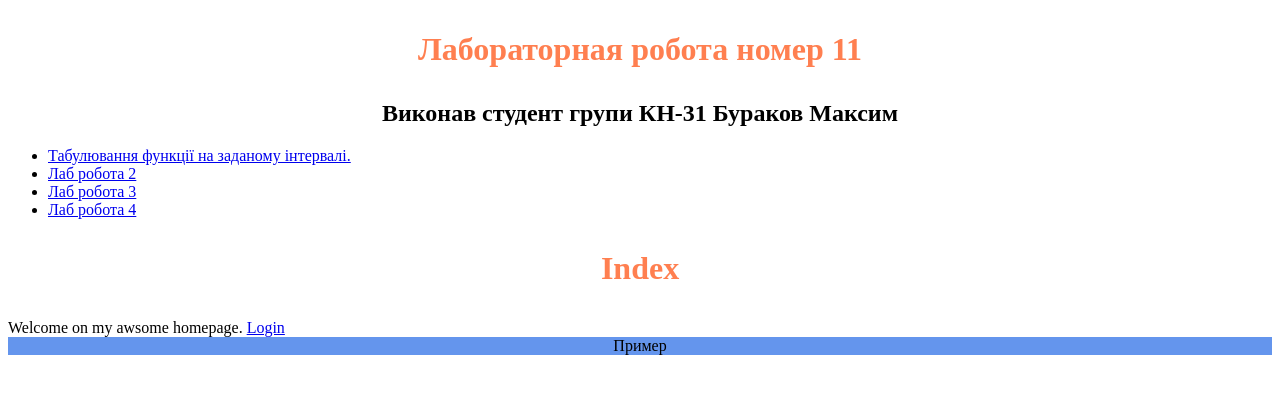
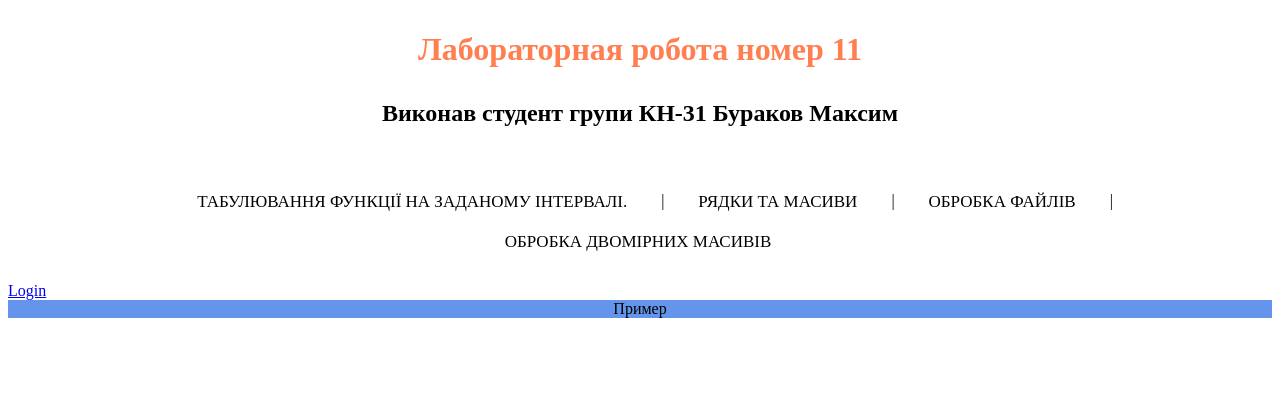
Before and after one commit to xLonsv1r/web-course, a Flask app: page / in a window 1280 px wide. Shown: the top 394 px of the page. Run offline with Flask 2, Linux system fonts and the light colour scheme.

Commit message:
add css style for nav menu

```diff
--- a/flaskLab 1/static/css/style.css
+++ b/flaskLab 1/static/css/style.css
@@ -11,3 +11,73 @@ h2{
     text-align: center;
     background-color: cornflowerblue;
 }
+.menu-main{
+    margin: 40px 0 5px;
+    padding: 25px 0 5px;
+    text-align: center;
+}
+.menu-main li{
+    display: inline-block;
+}
+.menu-main li:after{
+    content: "|";
+    color: black;
+    display: inline-block;
+    vertical-align: top;
+}
+.menu-main li:last-child:after{
+    content: none;
+}
+.menu-main a{
+    text-decoration: none;
+    position: relative;
+    padding-bottom: 20px;
+    margin: 0 34px 0 30px;
+    font-size: 17px;
+    text-transform: uppercase;
+    display:inline-block;
+    transition:color .2s;
+}
+.menu-main a,
+.menu-main a:visited{
+    color:black;
+}
+
+.menu-main a:hover{
+    color: blueviolet;
+}
+.menu-main a:before,
+.menu-main a:after{
+    content: "";
+    position: absolute;
+    height: 4px;
+    top: auto;
+    right: 50%;
+    bottom: -5px;
+    left: 50%;
+    background: cornflowerblue;
+    transition: .8s;
+}
+.menu-main a:hover:before,
+.menu-main .current::before{
+    left: 0;
+}
+.menu-main a:hover:after,
+.menu-main .current::after{
+    right: 0;
+}
+@media(max-width: 550px){
+    .menu-main{
+        padding-top: 0;
+    }
+    .menu-main li{
+        display: block;
+    }
+    .menu-main li:after{
+        content: none;
+    }
+    .menu-main a{
+        padding: 25px 0 20px;
+        margin: 0 30px;
+    }
+}
--- a/flaskLab 1/templates/base.html
+++ b/flaskLab 1/templates/base.html
@@ -9,9 +9,9 @@
     <h2>Виконав студент групи КН-31 Бураков Максим</h2>
     <ul class="menu-main">
         <li><a href="#">Табулювання функції на заданому інтервалі.</a></li>
-        <li><a href="#">Лаб робота 2</a></li>
-        <li><a href="#">Лаб робота 3</a></li>
-        <li><a href="#">Лаб робота 4</a></li>
+        <li><a href="#">Рядки та масиви</a></li>
+        <li><a href="#">Обробка файлів</a></li>
+        <li><a href="#">Обробка двомірних масивів</a></li>
     </ul>
     {% block content %} {% endblock %}
     <footer>
--- a/flaskLab 1/templates/index.html
+++ b/flaskLab 1/templates/index.html
@@ -2,7 +2,5 @@
 {% block title %}Index{% endblock %}
 
 {% block content %}
-    <h1>Index</h1>
-    Welcome on my awsome homepage.
     <a href="{{ url_for('login') }}">Login</a>
 {% endblock %}
```
